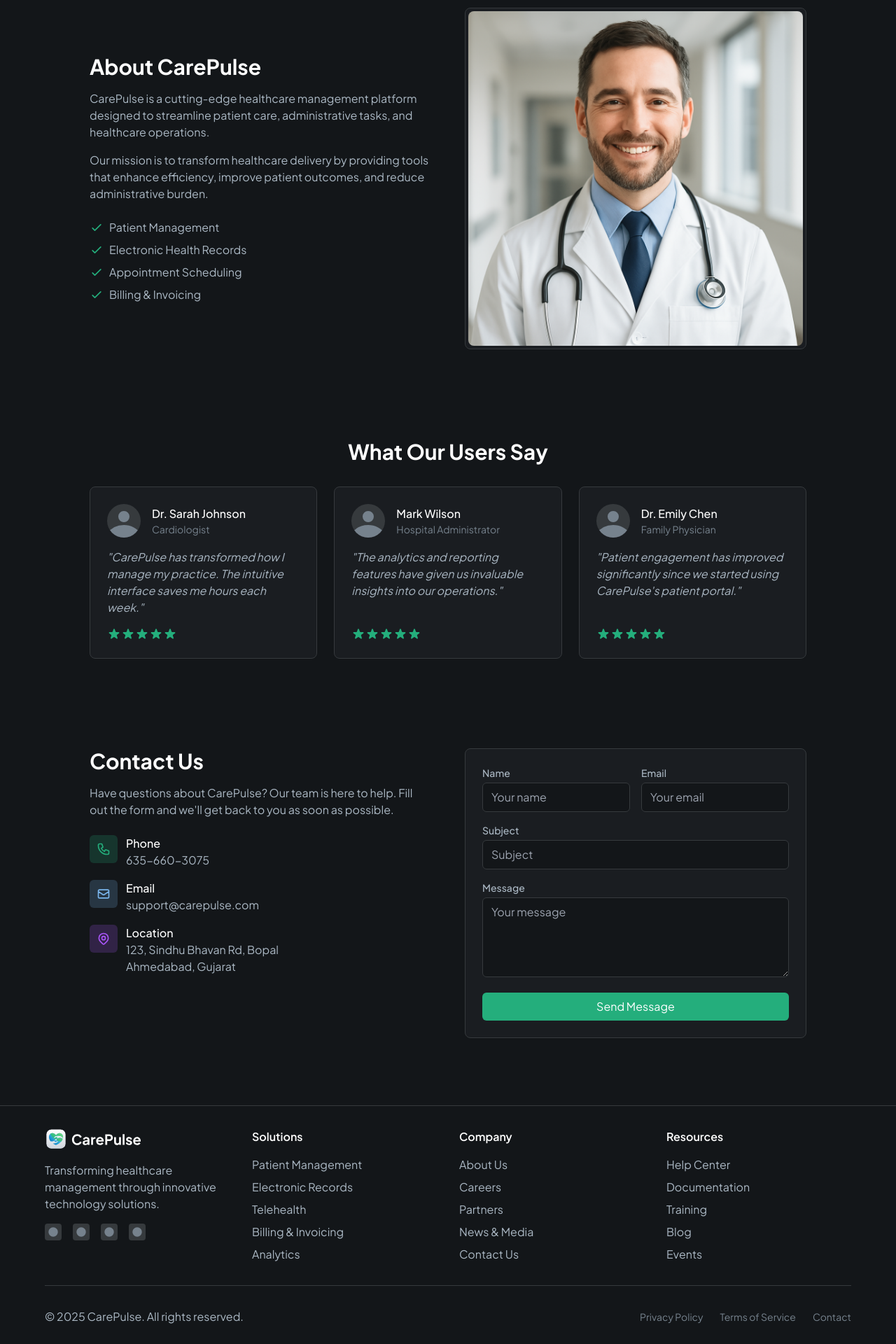
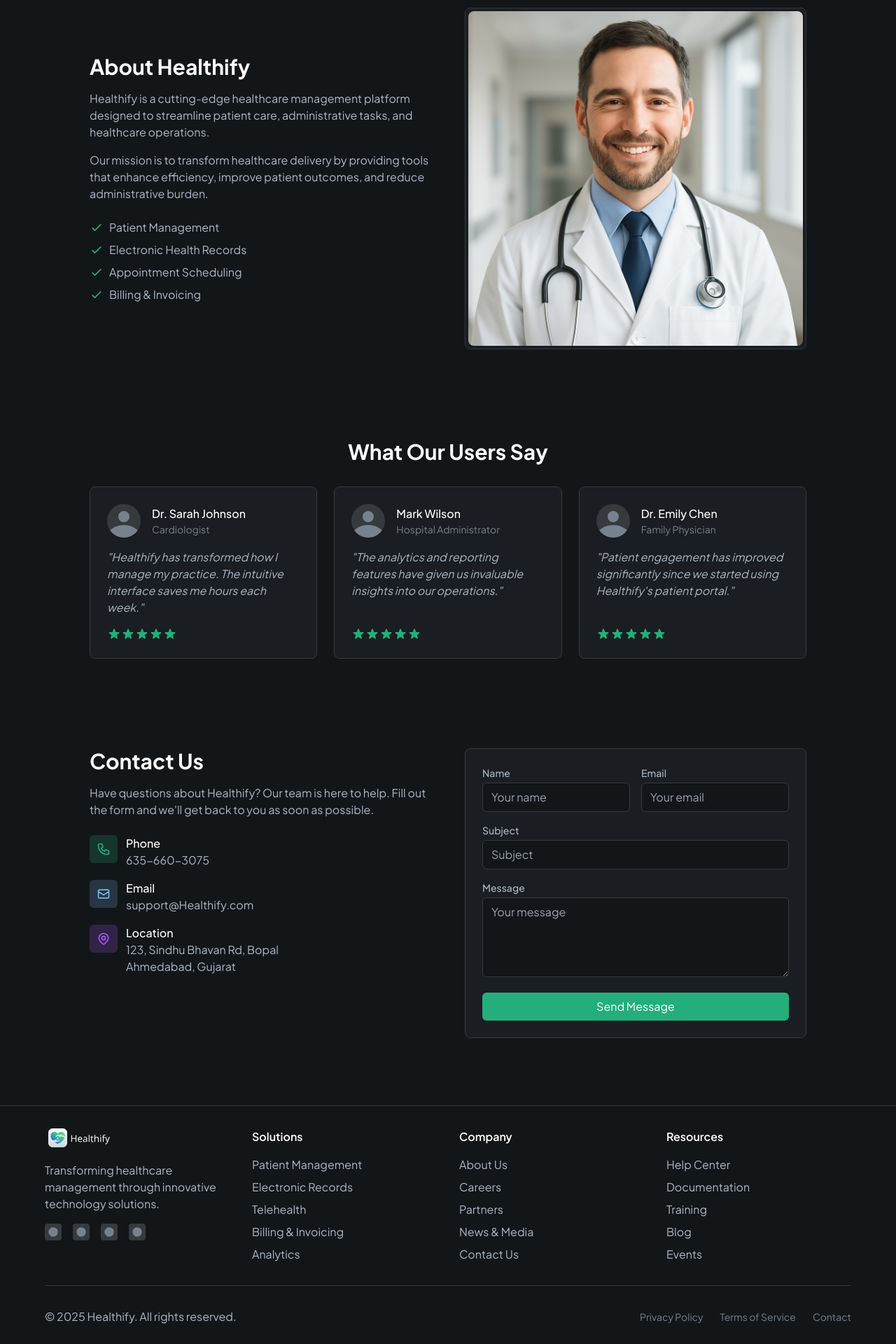
Before and after one commit to MihirPatel204/Healthify, a Next.js app: page /home in a window 1280 px wide. Shown: the part 780-2700 px from the top of the page at 70% size. Built offline with nearby package versions, Linux system fonts and the light colour scheme.

Commit message:
logo change

```diff
--- a/app/home/page.tsx
+++ b/app/home/page.tsx
@@ -10,7 +10,7 @@ const Homepage = () => {
           src="/assets/icons/logo-full.svg"
           height={100}
           width={200}
-          alt="CarePulse Logo"
+          alt="Healthify Logo"
           className="h-12 w-auto"
         />
         <Link
@@ -28,7 +28,7 @@ const Homepage = () => {
             Healthcare Simplified
           </span>
           <h1 className="text-5xl font-bold mb-6 bg-clip-text text-transparent bg-gradient-to-r from-green-500 to-blue-500">
-            Welcome to CarePulse
+            Welcome to Healthify
           </h1>
           <p className="text-xl text-dark-700 mb-10 max-w-2xl mx-auto leading-relaxed">
             Your comprehensive healthcare platform for managing patient care
@@ -126,10 +126,10 @@ const Homepage = () => {
           <div className="grid grid-cols-1 md:grid-cols-2 gap-12 items-center">
             <div>
               <h2 className="text-3xl font-bold mb-4 text-white">
-                About CarePulse
+                About Healthify
               </h2>
               <p className="text-dark-700 mb-4">
-                CarePulse is a cutting-edge healthcare management platform
+                Healthify is a cutting-edge healthcare management platform
                 designed to streamline patient care, administrative tasks, and
                 healthcare operations.
               </p>
@@ -170,7 +170,7 @@ const Homepage = () => {
                   src="/assets/images/doctor-dashboard.png"
                   width={500}
                   height={350}
-                  alt="Doctor using CarePulse"
+                  alt="Doctor using Healthify"
                   className="rounded-lg"
                 />
               </div>
@@ -190,7 +190,7 @@ const Homepage = () => {
                 role: "Cardiologist",
                 image: "/assets/images/testimonial-1.jpg",
                 quote:
-                  "CarePulse has transformed how I manage my practice. The intuitive interface saves me hours each week.",
+                  "Healthify has transformed how I manage my practice. The intuitive interface saves me hours each week.",
               },
               {
                 name: "Mark Wilson",
@@ -204,7 +204,7 @@ const Homepage = () => {
                 role: "Family Physician",
                 image: "/assets/images/testimonial-3.jpg",
                 quote:
-                  "Patient engagement has improved significantly since we started using CarePulse's patient portal.",
+                  "Patient engagement has improved significantly since we started using Healthify's patient portal.",
               },
             ].map((testimonial, index) => (
               <div
@@ -254,7 +254,7 @@ const Homepage = () => {
             <div>
               <h2 className="text-3xl font-bold mb-4 text-white">Contact Us</h2>
               <p className="text-dark-700 mb-6">
-                Have questions about CarePulse? Our team is here to help. Fill
+                Have questions about Healthify? Our team is here to help. Fill
                 out the form and we'll get back to you as soon as possible.
               </p>
               <div className="space-y-4">
@@ -297,7 +297,7 @@ const Homepage = () => {
                   </div>
                   <div>
                     <h3 className="text-white font-medium">Email</h3>
-                    <p className="text-dark-700">support@carepulse.com</p>
+                    <p className="text-dark-700">support@Healthify.com</p>
                   </div>
                 </div>
                 <div className="flex items-start">
@@ -411,7 +411,7 @@ const Homepage = () => {
               src="/assets/icons/logo-full.svg"
               height={80}
               width={160}
-              alt="CarePulse Logo"
+              alt="Healthify Logo"
               className="h-8 w-auto mb-4"
             />
             <p className="text-dark-700 mb-4">
@@ -498,7 +498,7 @@ const Homepage = () => {
         </div>
         <div className="flex flex-col md:flex-row justify-between items-center gap-4 pt-8 border-t border-dark-500">
           <p className="text-dark-700">
-            © 2025 CarePulse. All rights reserved.
+            © 2025 Healthify. All rights reserved.
           </p>
           <div className="flex gap-6">
             <Link
--- a/app/layout.tsx
+++ b/app/layout.tsx
@@ -2,6 +2,7 @@ import type { Metadata } from "next";
 import "./globals.css";
 import { Plus_Jakarta_Sans as FontSans } from "next/font/google";
 import { ThemeProvider } from "next-themes";
+import { SpeedInsights } from '@vercel/speed-insights/next';
 
 import { cn } from "@/lib/utils";
 
@@ -35,6 +36,7 @@ export default function RootLayout({
       >
         <ThemeProvider attribute="class" defaultTheme="dark">
           {children}
+          <SpeedInsights />
         </ThemeProvider>
       </body>
     </html>
--- a/lib/actions/appointment.actions.ts
+++ b/lib/actions/appointment.actions.ts
@@ -135,7 +135,7 @@ export const updateAppointment = async ({
 
     if (!updatedAppointment) throw Error;
 
-    const smsMessage = `Greetings from CarePulse. ${type === "schedule" ? `Your appointment is confirmed for ${formatDateTime(appointment.schedule!, timeZone).dateTime} with Dr. ${appointment.primaryPhysician}` : `We regret to inform that your appointment for ${formatDateTime(appointment.schedule!, timeZone).dateTime} is cancelled. Reason:  ${appointment.cancellationReason}`}.`;
+    const smsMessage = `Greetings from Healthify. ${type === "schedule" ? `Your appointment is confirmed for ${formatDateTime(appointment.schedule!, timeZone).dateTime} with Dr. ${appointment.primaryPhysician}` : `We regret to inform that your appointment for ${formatDateTime(appointment.schedule!, timeZone).dateTime} is cancelled. Reason:  ${appointment.cancellationReason}`}.`;
     await sendSMSNotification(userId, smsMessage);
 
     revalidatePath("/admin");
--- a/package.json
+++ b/package.json
@@ -1,5 +1,5 @@
 {
-  "name": "carepulse",
+  "name": "Healthify",
   "version": "0.1.0",
   "private": true,
   "scripts": {
@@ -21,6 +21,7 @@
     "@radix-ui/react-slot": "^1.2.0",
     "@sentry/nextjs": "^8.9.2",
     "@tanstack/react-table": "^8.21.2",
+    "@vercel/speed-insights": "^1.2.0",
     "class-variance-authority": "^0.7.1",
     "clsx": "^2.1.1",
     "cmdk": "^1.0.0",
```
Also changed, not shown: public/assets/icons/logo-full.svg, 1 other file (tests, documents, lock files or other folders).
